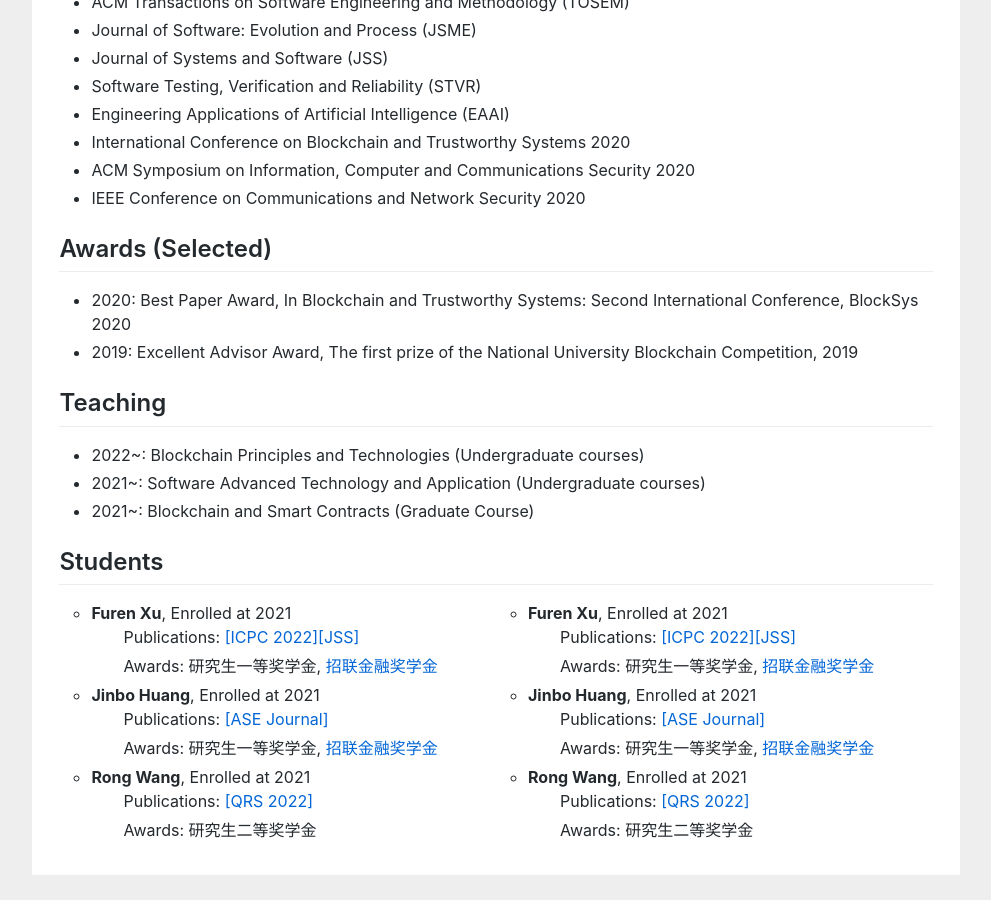
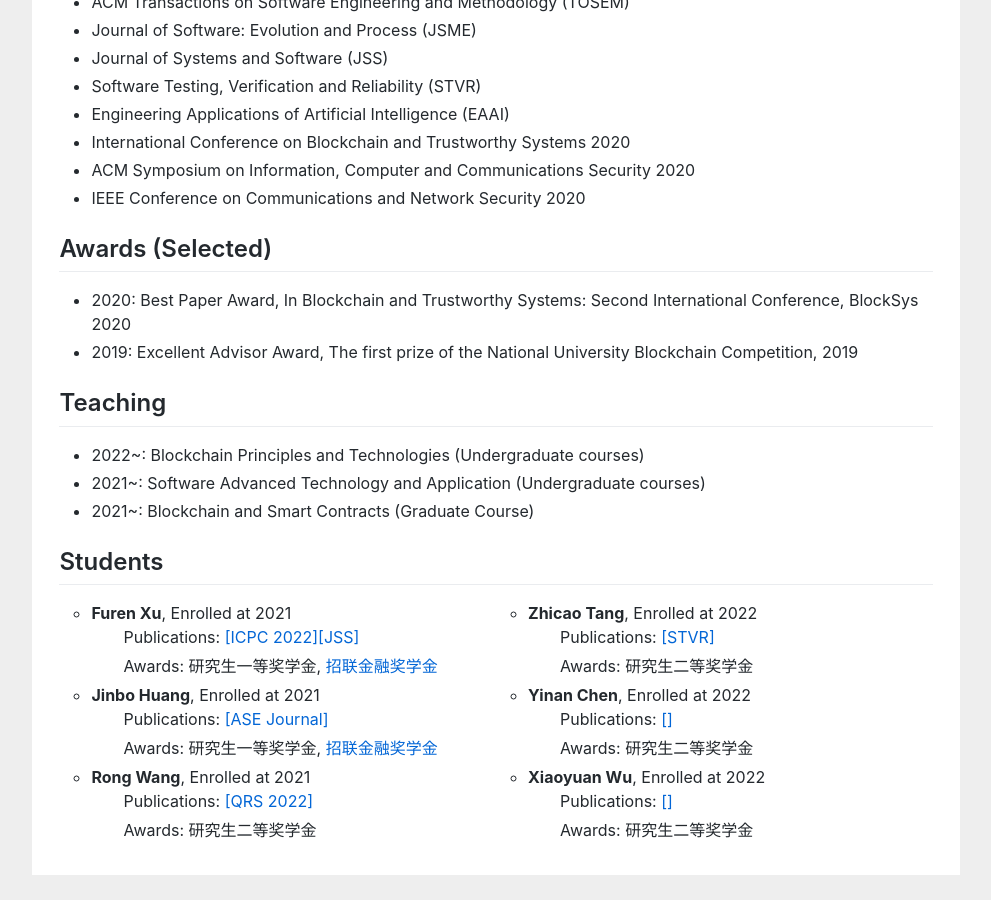
Before and after one commit to huangyuan-hy/huangyuan-hy.github.io, a Jekyll site: the page index.html, which Jekyll copies as it is, in a window 1280 px wide and 900 px high, scrolled down 3983 px. Shown: the whole window, without its empty margins (144-1135 px from the left). Built offline with Jekyll 4.4.1, drawn with Linux system fonts in a browser that asks for light colours.

Commit message:
Update index.html

```diff
--- a/index.html
+++ b/index.html
@@ -255,16 +255,16 @@ empirical study to learn how programmers reuse code on <a href="https://stackove
 				</ul></div>
         <div class="column">				<ul>
 
-<li type="circle"><b>Furen Xu</b>, Enrolled at 2021</li>
-    <p style="text-indent:2em;">Publications: <a href="https://dl.acm.org/doi/abs/10.1145/3524610.3527923">[ICPC 2022][JSS]</a></p>
-	<p style="text-indent:2em; line-height:2px;">Awards: 研究生一等奖学金, <a href="https://sse.sysu.edu.cn/article/403">招联金融奖学金</a></p>
+<li type="circle"><b>Zhicao Tang</b>, Enrolled at 2022</li>
+    <p style="text-indent:2em;">Publications: <a href="">[STVR]</a></p>
+	<p style="text-indent:2em; line-height:2px;">Awards: 研究生二等奖学金</p>
 
-<li type="circle"><b>Jinbo Huang</b>, Enrolled at 2021</li>
-    <p style="text-indent:2em;">Publications: <a href="https://link.springer.com/article/10.1007/s10515-022-00374-6">[ASE Journal]</a></p>
-   <p style="text-indent:2em; line-height:2px;"> Awards: 研究生一等奖学金, <a href="https://sse.sysu.edu.cn/article/403">招联金融奖学金</a></p>
+<li type="circle"><b>Yinan Chen</b>, Enrolled at 2022</li>
+    <p style="text-indent:2em;">Publications: <a href="">[]</a></p>
+   <p style="text-indent:2em; line-height:2px;"> Awards: 研究生二等奖学金</p>
 
-<li type="circle"><b>Rong Wang</b>, Enrolled at 2021</li>
-    <p style="text-indent:2em;">Publications: <a href="https://qrs22.techconf.org/">[QRS 2022]</a></p>
+<li type="circle"><b>Xiaoyuan Wu</b>, Enrolled at 2022</li>
+    <p style="text-indent:2em;">Publications: <a href="">[]</a></p>
     <p style="text-indent:2em; line-height:2px;">Awards: 研究生二等奖学金</p>
 
 				</ul></div>
```
